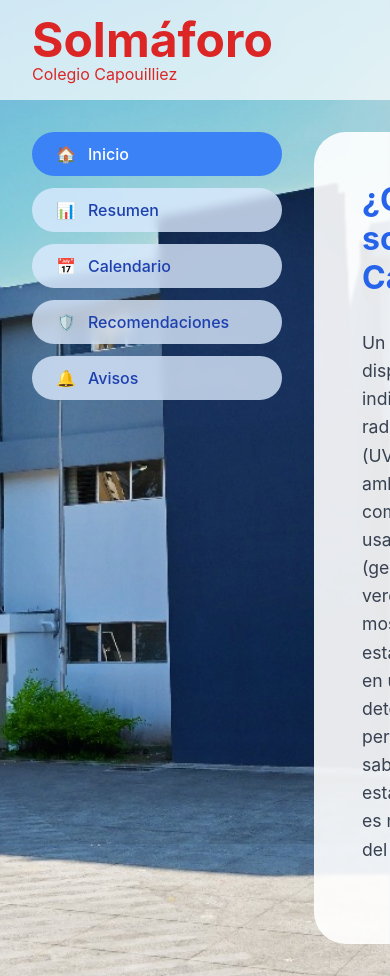
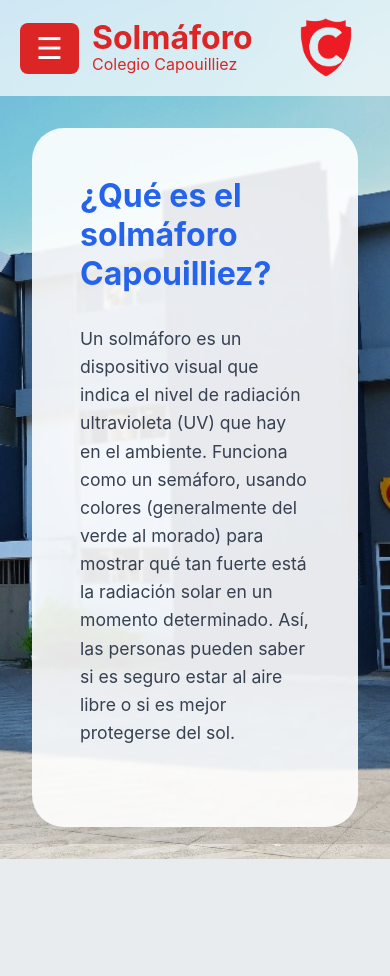
Before and after one commit to temariocap2025/sunnylab, a PHP site: page / in a window 390 px wide; the page is wider, and only the part inside the window is pictured. After the commit the page ends 859 px from the top of that part, so only its background shows below. Run offline with PHP 8.4, Linux system fonts and the light colour scheme.

Commit message:
resumen graph and responsiveness 1

```diff
--- a/index.php
+++ b/index.php
@@ -5,21 +5,24 @@
 <html lang="es">
 <head>
     <meta charset="UTF-8">
-    <meta name="viewport" content="width=device-width, initial-scale=1.0">
+    <meta name="viewport" content="width=device-width,initial-scale=1"/>
     <title>Solmáforo Colegio Capouilliez</title>
     <link rel="stylesheet" href="styles.css">
 </head>
 <body>
     <div class="container">
         <header class="header">
+            <button  class="open-sidebar" onclick="openNav()">&#9776;</button>
             <div class="main-logo">
                 <h1 class="main-title">Solmáforo</h1>
                 <p class="main-subtitle">Colegio Capouilliez</p>
             </div>
+            <a class="login" href="login.php"><img class="capo-logo" src="logo.png"></a>
         </header>
 
         <div class="main-layout">
-            <nav class="sidebar">
+            <nav id="mobile-sidebar" class="sidebar">
+                <a href="javascript:void(0)" class="close-sidebar" onclick="closeNav()">X</a>
                 <ul class="nav-menu">
                     <li><a href="?seccion=inicio" class="nav-item <?php echo (!isset($_GET['seccion']) || $_GET['seccion'] == 'inicio') ? 'active' : ''; ?>">
                         <span class="nav-icon">🏠</span>
@@ -68,6 +71,10 @@
                 ?>
             </main>
         </div>
+    <script>
+        function openNav() {document.getElementById("mobile-sidebar").style.width = "100%"}
+        function closeNav() {document.getElementById("mobile-sidebar").style.width = "0"}
+    </script>
     </div>
 </body>
 </html>
--- a/sidebar/avisos.php
+++ b/sidebar/avisos.php
@@ -12,4 +12,8 @@
 }
 mysqli_close($connect);
 ?>
+<br>
+<div style="color:black; background-color:white">
+    En este espacio encontrará avisos importantes sobre el ambiente de parte del colegio, MINEDUC, o noticieros.
+</div>
 <script async src="//www.instagram.com/embed.js"></script>
--- a/styles.css
+++ b/styles.css
@@ -68,18 +68,6 @@
     z-index: 10;
     gap: 2rem;
     padding: 2rem;
-}
-
-.sidebar {
-    width: 250px;
-    flex-shrink: 0;
-}
-
-.nav-menu {
-    list-style: none;
-    display: flex;
-    flex-direction: column;
-    gap: 0.75rem;
 }
 
 .nav-item {
@@ -187,14 +175,13 @@
     display: block;
     clear: both;
     margin-top: 20px;
+    background: white;
 }
 
 .chart-controls {
-    background-color: #000000;
-}
-
-.chart-controls label {
-    color: white;
+    height: fit-content;
+    width: fit-content;
+    margin: 0 auto;
 }
 
 .advices-alumnos {
@@ -236,3 +223,146 @@
     gap: 10px;
     overflow-x: auto;
 }
+
+.login {
+    height: 4rem;
+    width: 4rem;
+    cursor: pointer;
+    display: flex;
+    justify-content: center;
+    align-items: center;
+    background:transparent;
+    border:none
+    }
+
+.capo-logo{
+    overflow:auto;
+    display: block;
+    margin: auto;
+}
+
+@media all and (min-width:1000px){
+    .sidebar {
+    width: 250px;
+    flex-shrink: 0;
+    }
+
+    .nav-menu {
+    list-style: none;
+    display: flex;
+    flex-direction: column;
+    gap: 0.75rem;
+    }
+
+    .close-sidebar{
+        display:none;
+    }
+
+    .open-sidebar{
+        display:none;
+    }
+
+}
+
+@media all and (max-width: 1000px) {
+    .sidebar {
+        height: 100%;
+        width: 0;
+        position: fixed;
+        z-index: 1;
+        left: 0;
+        top: 0;
+        background-color: rgb(0,0,0);
+        background-color: rgba(0,0,0, 0.2);
+        overflow-x: hidden;
+        transition: 0.5s;
+    }
+
+    .nav-menu {
+        position: relative;
+        top: 25%;
+        width: 100%;
+        text-align: center;
+        margin-top: 30px;
+    }
+
+    .sidebar a {
+    padding: 8px;
+    text-decoration: none;
+    font-size: 36px;
+    color: #818181;
+    display: block;
+    transition: 0.3s;
+    }
+
+    .current {
+        padding: 4%;
+        width: 120%;
+        position: relative;
+        transform: scale(0.8);
+        transform-origin: left;
+        right:20px;
+    }
+
+    .current-table th {
+        font-size: 1rem;
+        border: 15px solid transparent;
+    }
+
+    .current-table td {
+        font-size: 1rem;
+    }
+
+
+    .main-title {
+        font-size: 2rem;
+        position: relative;
+        left:60px;
+    }
+
+    .main-subtitle {
+        font-size: 1rem;
+        position: relative;
+        left:60px;
+    }
+
+
+    .open-sidebar {
+        position: fixed;
+        left: 20px;
+        background: #dc2626;
+        color:white;
+        border: none;
+        padding: 0.5rem 1rem;
+        border-radius: 0.5rem;
+        cursor: pointer;
+        font-size:30px;
+    }
+
+    .panel {
+        border-radius: 2rem;
+        padding: 3rem;
+    }
+
+    .panel-header {
+        display: flex;
+        align-items: center;
+        gap: 0.75rem;
+        margin-bottom: 2rem;
+    }
+
+    .panel-icon {
+        font-size: 1.5rem;
+        color: #2563eb;
+    }
+
+    .panel-title {
+        font-size: 2rem;
+        font-weight: bold;
+        color: #2563eb;
+    }
+
+    .res-chart {
+        display:none;
+    }
+}
```
Also changed, not shown: sidebar/resumen.php (+45 -44 lines), logo.png (added), sidebar/recomendaciones.php (indentation only).
